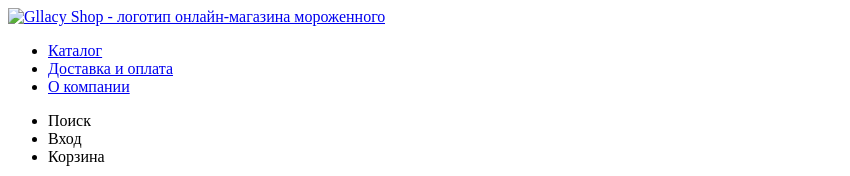
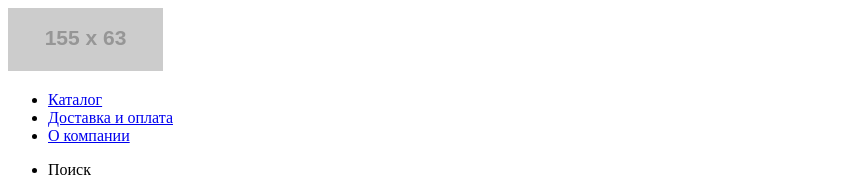
Before and after one commit to pavel-else/243899-gllacy, a plain HTML site: page index.html in a window 1280 px wide. Shown: the top 176 px of the page, without its empty margins (0-850 px from the left). Drawn offline with Linux system fonts and the light colour scheme; placeholder pictures from the web are drawn by us.

Commit message:
Поправил логотип. Убрал ссылку, прописал заглушку

```diff
--- a/index.html
+++ b/index.html
@@ -7,9 +7,7 @@
   <body>
   	<header class="main-header">
   		<nav class="main-navigation">
-  			<a href="index.html" class="main-header-logo">
-  				<img src="img/logo.src" width="155" height="63" alt="Gllacy Shop - логотип онлайн-магазина мороженного">
-  			</a>
+  			<img class="main-header-logo" src="http://placehold.it/155x63" width="155" height="63" alt="Gllacy Shop - логотип онлайн-магазина мороженного">
   			<ul class="site-navigation">
   				<li><a href="catalog.html">Каталог</a></li>
   				<li><a href="delivery.html">Доставка и оплата</a></li>
```
